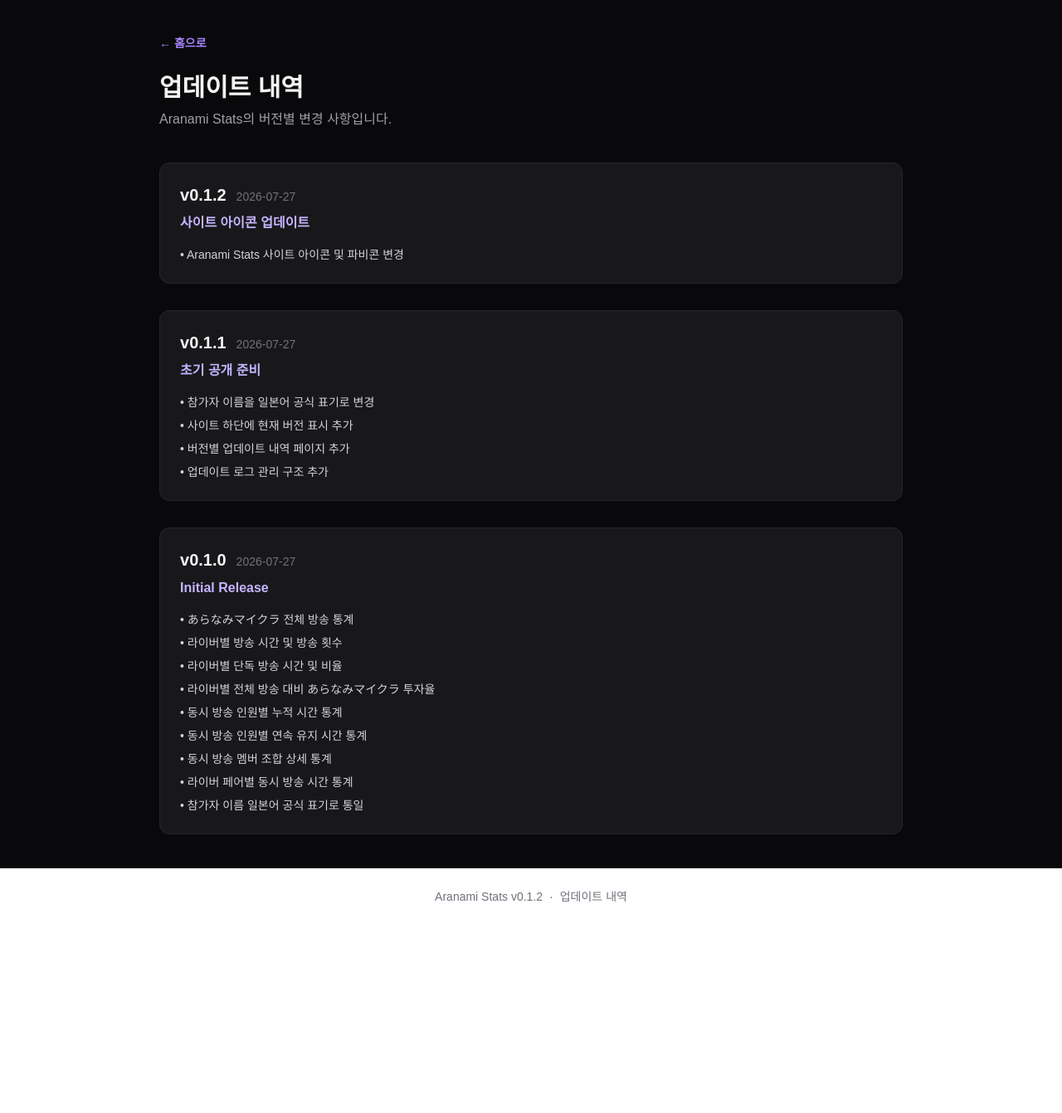
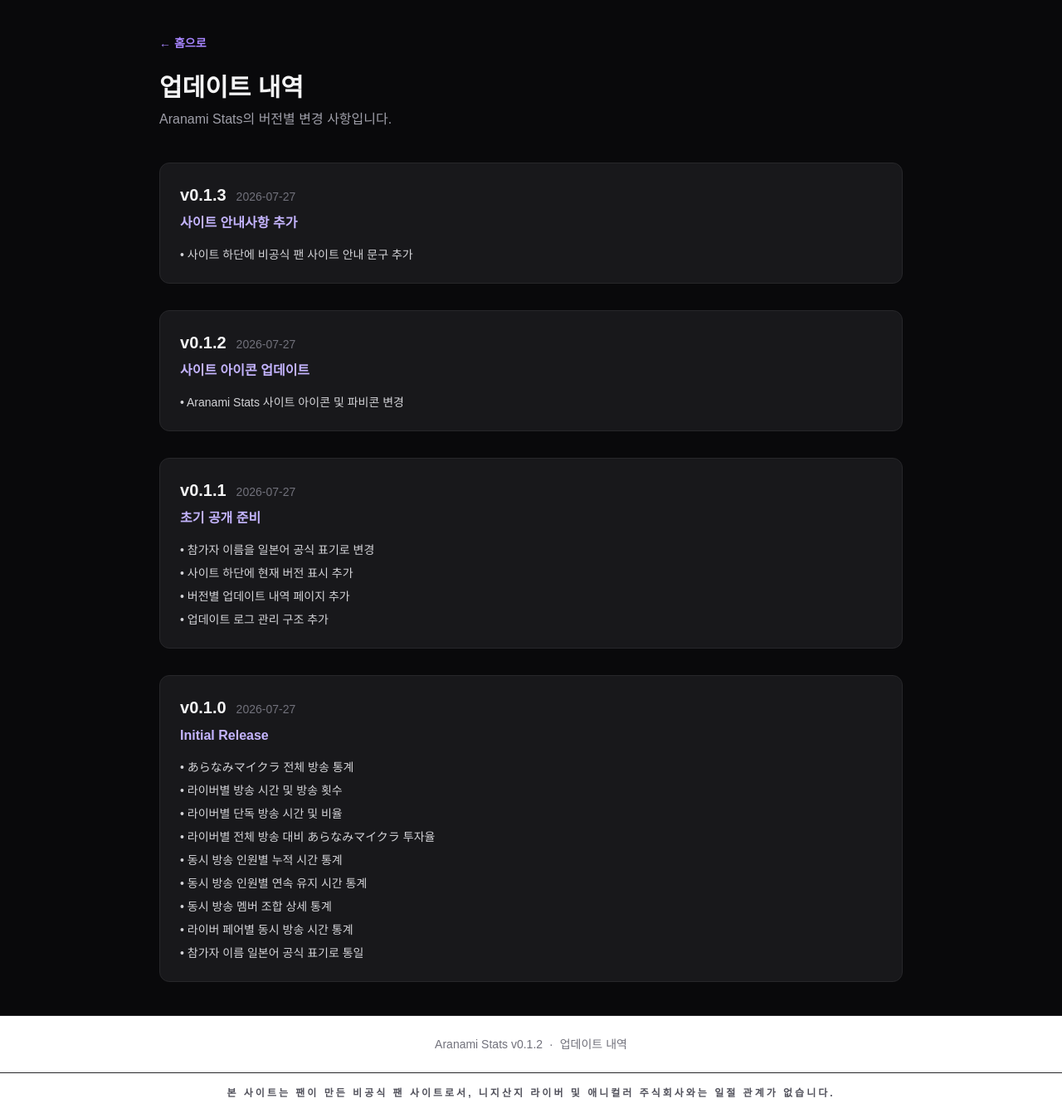
Before and after one commit to lunascope11/aranami-stats, a Next.js app: page /changelog in a window 1280 px wide. Shown: the whole page at 83% size. Before the commit the page ends 1115 px from the top, so only its background shows below. Built offline with nearby package versions, Linux system fonts and the light colour scheme.

Commit message:
Add unofficial fan site notice

```diff
--- a/app/layout.tsx
+++ b/app/layout.tsx
@@ -34,8 +34,12 @@
           {children}
         </div>
 
-        <footer className="border-t border-zinc-800 px-6 py-6 text-center text-sm text-zinc-500">
-          <span>Aranami Stats v{packageJson.version}</span>
+        <footer className="border-t border-zinc-800 text-center text-sm text-zinc-500">
+          {/* 버전 / 업데이트 내역 */}
+          <div className="px-6 py-6">
+            <span>
+              Aranami Stats v{packageJson.version}
+            </span>
 
             <span className="mx-2">·</span>
 
@@ -45,6 +49,14 @@
             >
               업데이트 내역
             </Link>
+          </div>
+
+          {/* 사이트 안내 */}
+          <div className="border-t border-zinc-800 px-6 py-4">
+            <p className="text-xs font-bold tracking-[0.25em] text-zinc-600">
+              본 사이트는 팬이 만든 비공식 팬 사이트로서, 니지산지 라이버 및 애니컬러 주식회사와는 일절 관계가 없습니다.
+            </p>
+          </div>
         </footer>
       </body>
     </html>
--- a/data/changelog.ts
+++ b/data/changelog.ts
@@ -8,6 +8,14 @@
 };
 
 export const changelog: ChangelogEntry[] = [
+  {
+    version: "0.1.3",
+    date: "2026-07-27",
+    title: "사이트 안내사항 추가",
+    changes: [
+      "사이트 하단에 비공식 팬 사이트 안내 문구 추가",
+    ],
+  },
   {
     version: "0.1.2",
     date: "2026-07-27",
```
Lines whose indentation alone changed are shown as unchanged.
